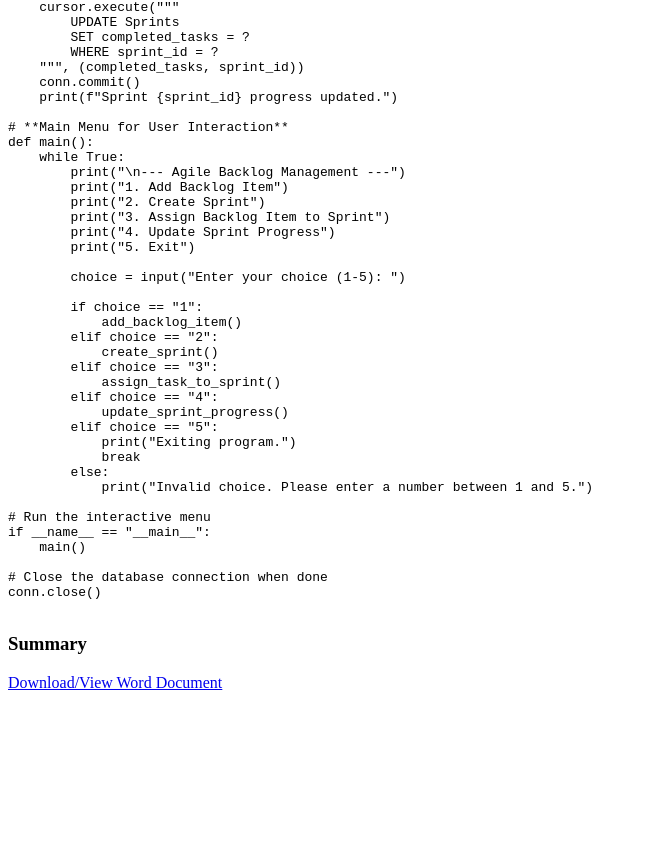
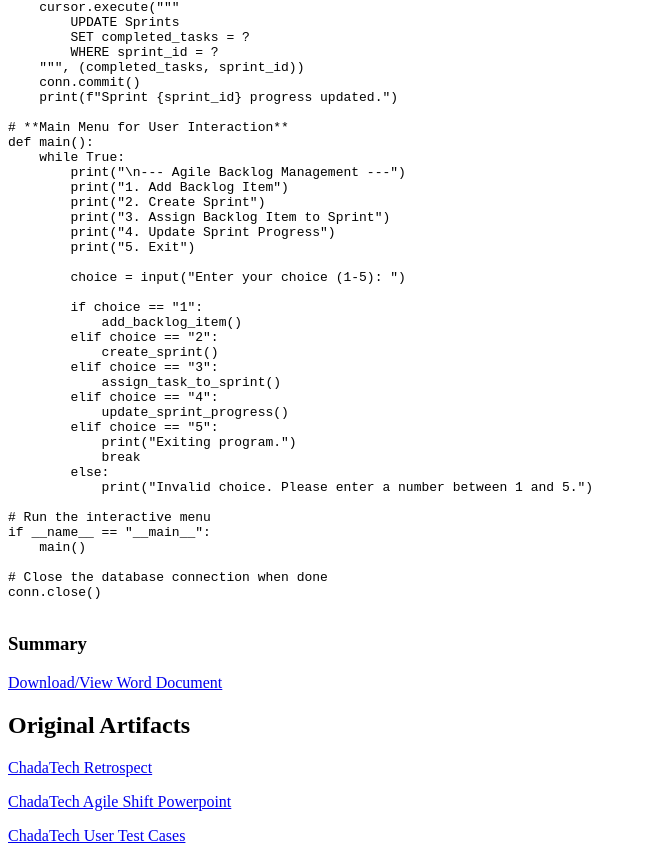
Before and after one commit to wolfedakota/wolfedakota.github.io, a plain HTML site: page index.html in a window 1280 px wide. Shown: the part 4106-4967 px from the top of the page, without its empty margins (0-646 px from the left). Before the commit the page ends 4814 px from the top, so only its background shows below. Drawn offline with Linux system fonts and the light colour scheme.

Commit message:
Update index.html

```diff
--- a/index.html
+++ b/index.html
@@ -202,5 +202,15 @@ conn.close()
     <p><a href="https://github.com/wolfedakota/wolfedakota.github.io/raw/refs/heads/main/CDWCS499MS4.docx" target="_blank">
     Download/View Word Document
     </a></p>
+<h2>Original Artifacts</h2>
+    <p><a href="https://github.com/wolfedakota/wolfedakota.github.io/raw/refs/heads/main/ChadaTechRetroCS250.docx" target="_blank">
+    ChadaTech Retrospect
+    </a></p>
+    <p><a href="https://github.com/wolfedakota/wolfedakota.github.io/raw/refs/heads/main/ChadaTechAgileCS250.pptx" target="_blank">
+    ChadaTech Agile Shift Powerpoint
+    </a></p>
+    <p><a href="https://github.com/wolfedakota/wolfedakota.github.io/raw/refs/heads/main/CS%20250%20Module%20Four%20Test%20Case%20Template.xlsx" target="_blank">
+    ChadaTech User Test Cases
+    </a></p>
 </body>
 </html>
```
